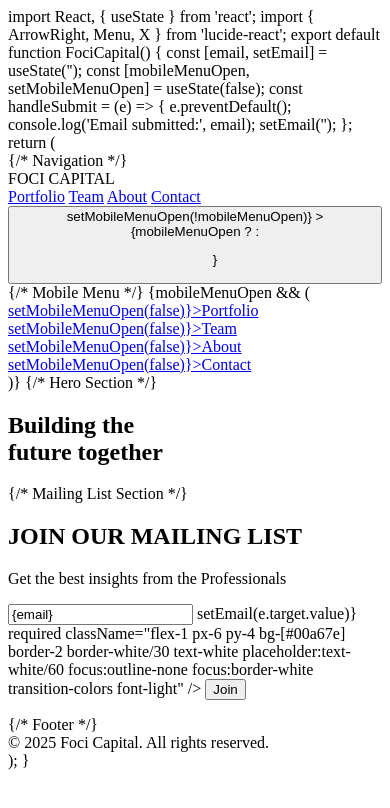
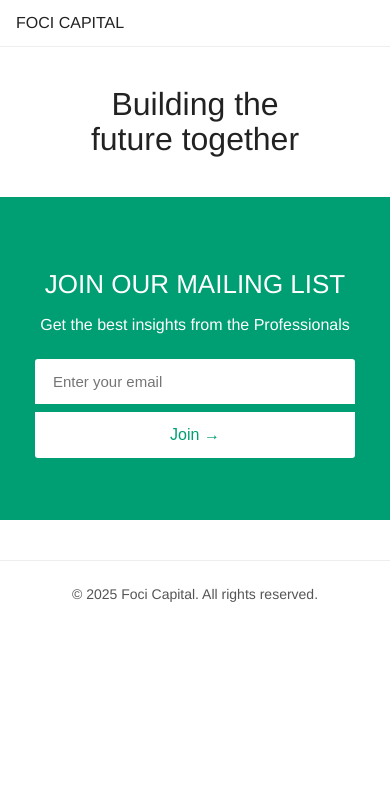
Before and after one commit to samdarda/samdarda.github.io, a plain HTML site: page index.html in a window 390 px wide. Drawn offline with Linux system fonts and the light colour scheme.

Commit message:
Update index.html

```diff
--- a/index.html
+++ b/index.html
@@ -1,101 +1,238 @@
-import React, { useState } from 'react';
-import { ArrowRight, Menu, X } from 'lucide-react';
+<!DOCTYPE html>
+<html lang="en">
+<head>
+  <meta charset="UTF-8" />
+  <meta name="viewport" content="width=device-width, initial-scale=1.0" />
+  <title>Foci Capital</title>
 
-export default function FociCapital() {
-  const [email, setEmail] = useState('');
-  const [mobileMenuOpen, setMobileMenuOpen] = useState(false);
+  <style>
+    * {
+      box-sizing: border-box;
+    }
 
-  const handleSubmit = (e) => {
-    e.preventDefault();
-    console.log('Email submitted:', email);
-    setEmail('');
-  };
+    body {
+      margin: 0;
+      font-family: "Helvetica Neue", Arial, sans-serif;
+      color: #222;
+    }
 
-  return (
-    <div className="min-h-screen bg-white flex flex-col">
-      {/* Navigation */}
-      <nav className="w-full py-6 px-8 border-b border-gray-100">
-        <div className="max-w-[1400px] mx-auto">
-          <div className="flex items-center justify-between">
-            <div className="text-sm tracking-[0.2em] uppercase font-light">FOCI CAPITAL</div>
+    /* HEADER */
+    header {
+      width: 100%;
+      padding: 16px 20px;
+      font-size: 18px;
+      font-weight: 500;
+      border-bottom: 1px solid #eee;
+    }
 
-            <div className="hidden md:flex items-center space-x-10">
-              <a href="#portfolio" className="text-sm text-gray-600 hover:text-gray-900 transition-colors tracking-wide">Portfolio</a>
-              <a href="#team" className="text-sm text-gray-600 hover:text-gray-900 transition-colors tracking-wide">Team</a>
-              <a href="#about" className="text-sm text-gray-600 hover:text-gray-900 transition-colors tracking-wide">About</a>
-              <a href="#contact" className="text-sm text-gray-600 hover:text-gray-900 transition-colors tracking-wide">Contact</a>
-            </div>
+    /* HERO SECTION */
+    .hero {
+      text-align: center;
+      padding: 80px 20px;
+    }
 
-            <button
-              className="md:hidden text-gray-900"
-              onClick={() => setMobileMenuOpen(!mobileMenuOpen)}
-            >
-              {mobileMenuOpen ? <X className="w-6 h-6" /> : <Menu className="w-6 h-6" />}
-            </button>
-          </div>
-        </div>
-      </nav>
+    .hero h1 {
+      font-size: 60px;
+      font-weight: 300;
+      line-height: 1.1;
+      max-width: 700px;
+      margin: 0 auto;
+    }
 
-      {/* Mobile Menu */}
-      {mobileMenuOpen && (
-        <div className="md:hidden fixed inset-0 bg-white z-40 pt-20 px-8">
-          <div className="flex flex-col space-y-6">
-            <a href="#portfolio" className="text-xl text-gray-600" onClick={() => setMobileMenuOpen(false)}>Portfolio</a>
-            <a href="#team" className="text-xl text-gray-600" onClick={() => setMobileMenuOpen(false)}>Team</a>
-            <a href="#about" className="text-xl text-gray-600" onClick={() => setMobileMenuOpen(false)}>About</a>
-            <a href="#contact" className="text-xl text-gray-600" onClick={() => setMobileMenuOpen(false)}>Contact</a>
-          </div>
-        </div>
-      )}
+    /* MAILING LIST SECTION */
+    .mailing-section {
+      background-color: #009e73;
+      color: white;
+      text-align: center;
+      padding: 70px 20px;
+    }
 
-      {/* Hero Section */}
-      <section className="flex-1 flex items-center justify-center px-8 py-32 md:py-40">
-        <div className="text-center max-w-5xl">
-          <h1 className="text-[3.5rem] sm:text-[5rem] md:text-[6.5rem] leading-[1.1] font-extralight tracking-tight text-gray-900">
-            Building the<br/>
-            future together
-          </h1>
-        </div>
+    .mailing-section h2 {
+      font-size: 26px;
+      font-weight: 400;
+      margin-bottom: 6px;
+    }
+
+    .mailing-section p {
+      font-size: 16px;
+      margin-bottom: 25px;
+    }
+
+    .mail-form {
+      display: inline-flex;
+      flex-wrap: nowrap;
+      gap: 0;
+    }
+
+    .mail-form input {
+      padding: 14px 18px;
+      width: 260px;
+      border: none;
+      outline: none;
+      font-size: 15px;
+      border-radius: 3px 0 0 3px;
+    }
+
+    .mail-form button {
+      padding: 14px 22px;
+      border: none;
+      background: white;
+      color: #009e73;
+      cursor: pointer;
+      font-size: 16px;
+      font-weight: 500;
+      border-radius: 0 3px 3px 0;
+    }
+
+    .mail-form button:hover {
+      opacity: 0.9;
+    }
+
+    .message {
+      margin-top: 12px;
+      font-size: 14px;
+    }
+
+    .message.success {
+      color: #dfffe9;
+    }
+
+    .message.error {
+      color: #ffe6e6;
+    }
+
+    /* FOOTER */
+    footer {
+      text-align: center;
+      padding: 25px 10px;
+      font-size: 14px;
+      color: #555;
+      border-top: 1px solid #eee;
+      margin-top: 40px;
+    }
+
+    /* ===== RESPONSIVE STYLES ===== */
+    @media (max-width: 768px) {
+      header {
+        padding: 14px 16px;
+        font-size: 16px;
+      }
+
+      .hero {
+        padding: 60px 16px;
+      }
+
+      .hero h1 {
+        font-size: 40px;
+      }
+
+      .mailing-section {
+        padding: 50px 16px;
+      }
+    }
+
+    @media (max-width: 480px) {
+      .hero {
+        padding: 40px 16px;
+      }
+
+      .hero h1 {
+        font-size: 32px;
+      }
+
+      .mail-form {
+        display: flex;
+        flex-direction: column;
+        width: 100%;
+        max-width: 320px;
+        margin: 0 auto;
+      }
+
+      .mail-form input {
+        width: 100%;
+        border-radius: 3px 3px 0 0;
+        margin-bottom: 8px;
+      }
+
+      .mail-form button {
+        width: 100%;
+        border-radius: 0 0 3px 3px;
+      }
+    }
+  </style>
+</head>
+
+<body>
+
+  <!-- HEADER -->
+  <header>
+    FOCI CAPITAL
+  </header>
+
+  <!-- HERO -->
+  <section class="hero">
+    <h1>Building the<br>future together</h1>
   </section>
 
-      {/* Mailing List Section */}
-      <section className="bg-[#00a67e] py-20 px-8">
-        <div className="max-w-2xl mx-auto text-center">
-          <h2 className="text-3xl md:text-4xl lg:text-5xl font-light text-white mb-4 tracking-wide">
-            JOIN OUR MAILING LIST
-          </h2>
-          <p className="text-white/90 text-lg mb-10 font-light">
-            Get the best insights from the Professionals
-          </p>
+  <!-- MAILING LIST -->
+  <section class="mailing-section">
+    <h2>JOIN OUR MAILING LIST</h2>
+    <p>Get the best insights from the Professionals</p>
 
-          <form onSubmit={handleSubmit} className="flex flex-col sm:flex-row gap-4 max-w-xl mx-auto">
+    <form class="mail-form" id="mail-form">
       <input
         type="email"
+        id="email-input"
         placeholder="Enter your email"
-              value={email}
-              onChange={(e) => setEmail(e.target.value)}
         required
-              className="flex-1 px-6 py-4 bg-[#00a67e] border-2 border-white/30 text-white placeholder:text-white/60 focus:outline-none focus:border-white transition-colors font-light"
       />
-            <button
-              type="submit"
-              className="px-8 py-4 bg-white text-[#00a67e] font-light flex items-center justify-center gap-2 hover:bg-gray-50 transition-colors whitespace-nowrap"
-            >
-              Join
-              <ArrowRight className="w-5 h-5" />
-            </button>
+      <button type="submit">Join →</button>
     </form>
-        </div>
+
+    <div id="form-message" class="message"></div>
   </section>
 
-      {/* Footer */}
-      <footer className="py-8 px-8 bg-white border-t border-gray-100">
-        <div className="max-w-[1400px] mx-auto text-center">
-          <div className="text-sm text-gray-600 font-light">
+  <!-- FOOTER -->
+  <footer>
     © 2025 Foci Capital. All rights reserved.
-          </div>
-        </div>
   </footer>
-    </div>
-  );
+
+  <!-- SIMPLE EMAIL STORAGE LOGIC -->
+  <script>
+    const form = document.getElementById("mail-form");
+    const emailInput = document.getElementById("email-input");
+    const messageEl = document.getElementById("form-message");
+
+    form.addEventListener("submit", function (e) {
+      e.preventDefault();
+
+      const email = emailInput.value.trim();
+
+      // basic validation
+      if (!email || !email.includes("@")) {
+        messageEl.textContent = "Please enter a valid email address.";
+        messageEl.className = "message error";
+        return;
       }
+
+      // get existing list from localStorage
+      const stored = localStorage.getItem("mailingList");
+      const mailingList = stored ? JSON.parse(stored) : [];
+
+      // avoid duplicates
+      if (!mailingList.includes(email)) {
+        mailingList.push(email);
+        localStorage.setItem("mailingList", JSON.stringify(mailingList));
+      }
+
+      // feedback to user
+      messageEl.textContent = "Thank you for joining our mailing list!";
+      messageEl.className = "message success";
+
+      // clear input
+      emailInput.value = "";
+      console.log("Current stored emails:", mailingList);
+    });
+  </script>
+</body>
+</html>
```
Lines whose indentation alone changed are shown as unchanged.
